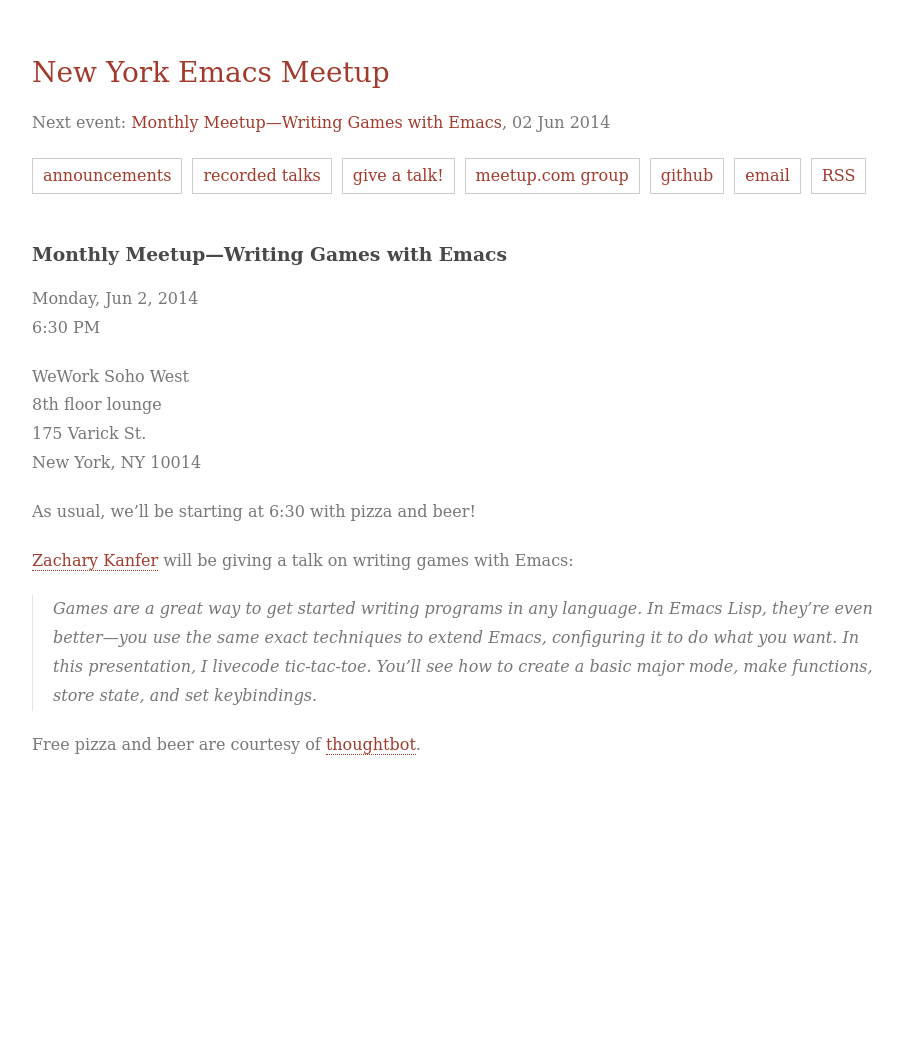
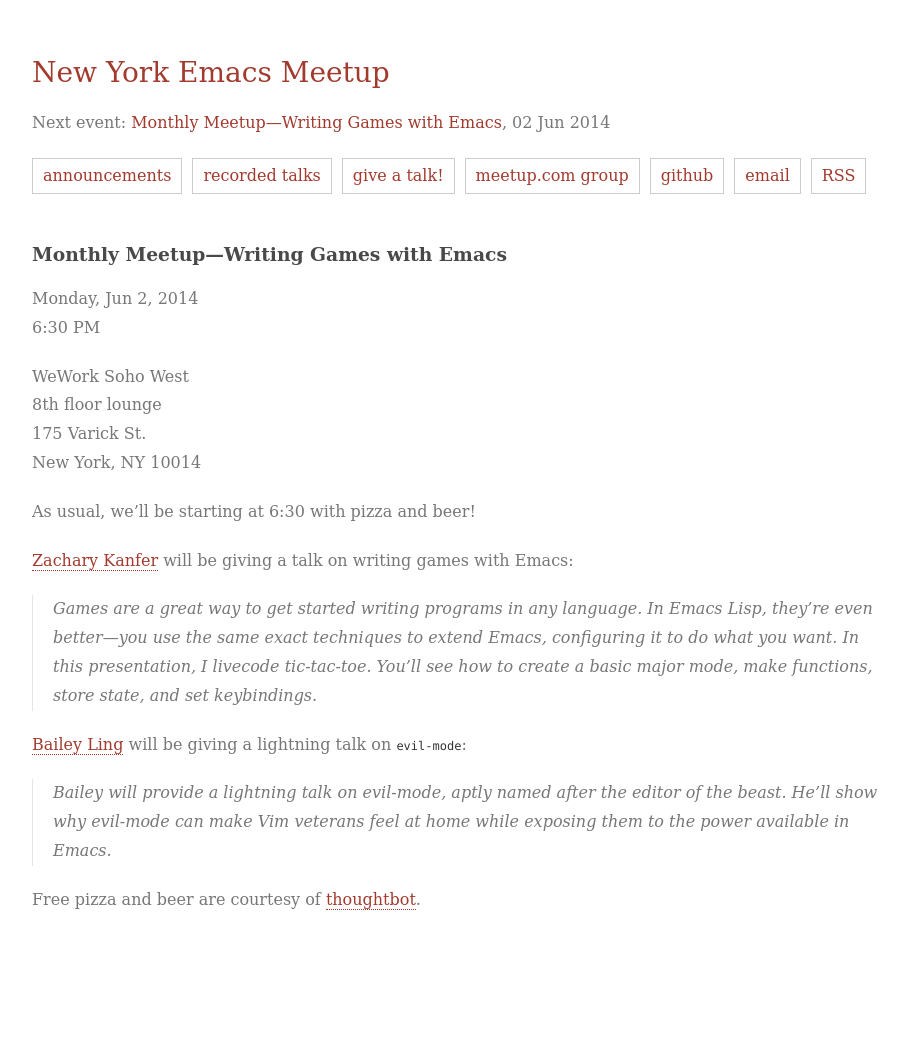
Before and after one commit to emacsnyc/emacsnyc.github.io, a Jekyll site: the page built from _posts/2014-05-06-monthly-meetup-writing-games-with-emacs.md, in a window 1280 px wide. Shown: the whole page, without its empty margins (178-1086 px from the left). Built offline with Jekyll 4.4.1, drawn with Linux system fonts in a browser that asks for light colours; before the commit the page ends 900 px from its top, so only the background shows below that.

Commit message:
include lightning talk on evil-mode for June

```diff
--- a/_posts/2014-05-06-monthly-meetup-writing-games-with-emacs.md
+++ b/_posts/2014-05-06-monthly-meetup-writing-games-with-emacs.md
@@ -14,3 +14,7 @@ As usual, we'll be starting at 6:30 with pizza and beer!
 [Zachary Kanfer](http://zck.me) will be giving a talk on writing games with Emacs:
 
 > Games are a great way to get started writing programs in any language. In Emacs Lisp, they're even better—you use the same exact techniques to extend Emacs, configuring it to do what you want. In this presentation, I livecode tic-tac-toe. You'll see how to create a basic major mode, make functions, store state, and set keybindings.
+
+[Bailey Ling](http://bling.github.io) will be giving a lightning talk on `evil-mode`:
+
+> Bailey will provide a lightning talk on evil-mode, aptly named after the editor of the beast. He'll show why evil-mode can make Vim veterans feel at home while exposing them to the power available in Emacs.
```
